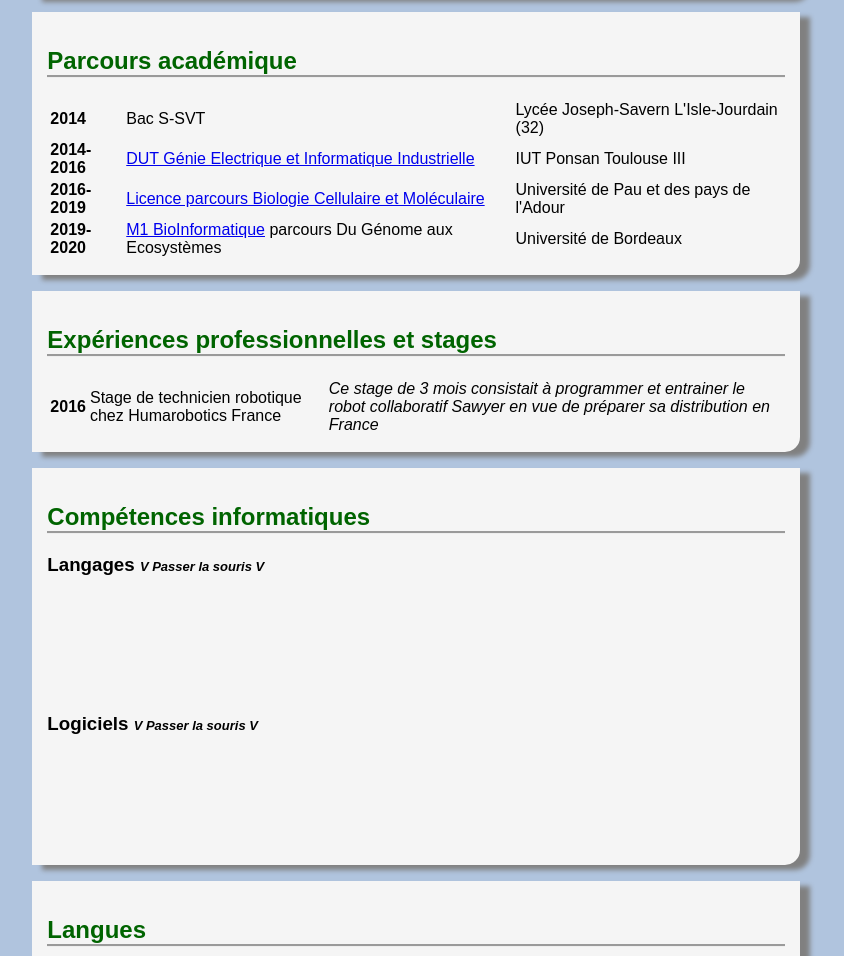
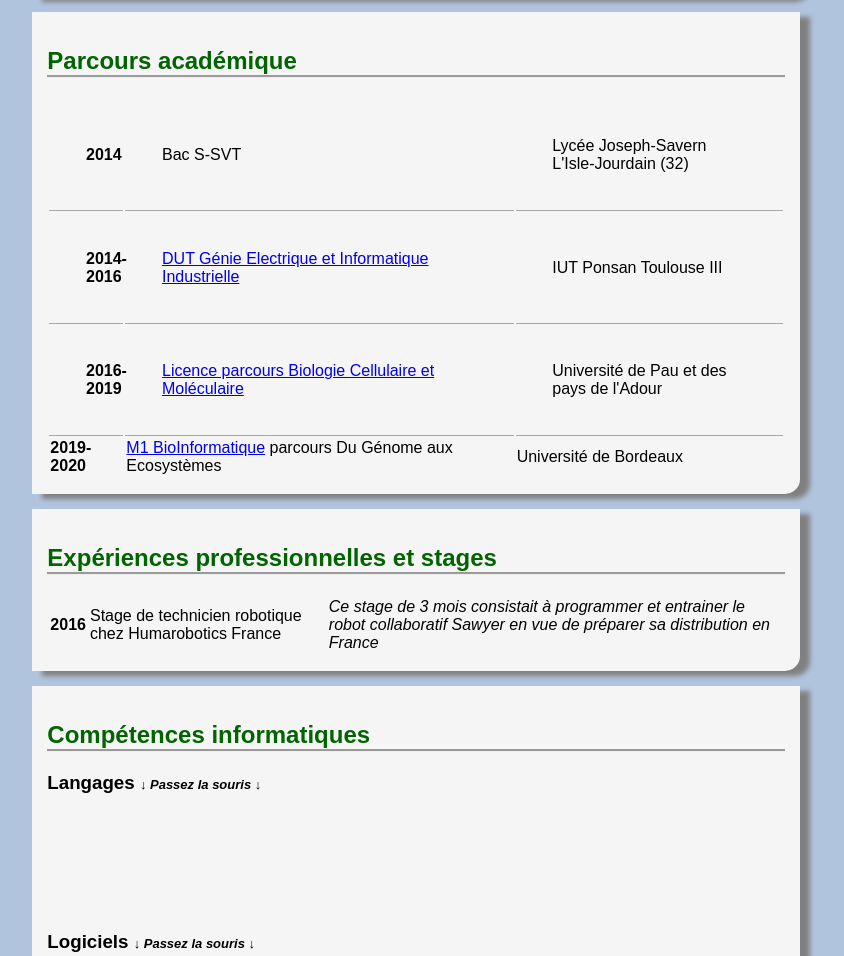
Before and after one commit to lpetrus32/CV_PETRUS, a plain HTML site: page index.html in a window 1280 px wide. Shown: the part 738-1694 px from the top of the page, without its empty margins (224-1068 px from the left). Drawn offline with Linux system fonts and the light colour scheme.

Commit message:
Update index.html

```diff
--- a/index.html
+++ b/index.html
@@ -13,12 +13,12 @@
     <p class="name">Louis PETRUS</p>
 
     <div class="menu">
-        <p><a class="link" href="#infos">Informations personnelles/contact <</a></p>
-        <p><a class="link" href="#Parc">Parcours académique <</a></p>
-        <p><a class="link" href="#Exp">Expériences professionnelles <</a></p>
-        <p><a class="link" href="#Comp">Compétences informatiques <</a></p>
-        <p><a class="link" href="#Lang">Langues <</a></p>
-        <p><a class="link" href="#Autres">Autres activités <</a></p>
+        <p class="backmenu1"><a class="link" href="#infos">Informations personnelles/contact <</a></p>
+        <p class="backmenu2"><a class="link" href="#Parc">Parcours académique < </a></p>
+        <p class="backmenu1"><a class="link" href="#Exp">Expériences professionnelles <</a></p>
+        <p class="backmenu2"><a class="link" href="#Comp">Compétences informatiques <</a></p>
+        <p class="backmenu1"><a class="link" href="#Lang">Langues <</a></p>
+        <p class="backmenu2"><a class="link" href="#Autres">Autres activités <</a></p>
     </div>
 
     <div class="box">
@@ -41,21 +41,21 @@
     <div class="box" >
         <a name="Parc"></a>
         <h2>Parcours académique</h2>
-        <table>
-            <tr class="sep">
-                <td class="bold">2014</td>
-                <td>Bac S-SVT</td>
-                <td>Lycée Joseph-Savern L'Isle-Jourdain (32)</td>
+        <table class="table1">
+            <tr>
+                <td class="bold sep">2014</td>
+                <td class="sep">Bac S-SVT</td>
+                <td class="sep">Lycée Joseph-Savern L'Isle-Jourdain (32)</td>
             </tr>
-            <tr class="sep">
-                <td class="bold">2014-2016</td>
-                <td><a href="http://www.ge2i.iut-tlse3.fr/?lang=fr">DUT Génie Electrique et Informatique Industrielle</a></td>
-                <td>IUT Ponsan Toulouse III</td>
+            <tr>
+                <td class="bold sep">2014-2016</td>
+                <td class="sep"><a href="http://www.ge2i.iut-tlse3.fr/?lang=fr">DUT Génie Electrique et Informatique Industrielle</a></td>
+                <td class="sep">IUT Ponsan Toulouse III</td>
             </tr>
-            <tr class="sep">
-                <td class="bold">2016-2019</td>
-                <td><a href="https://formation.univ-pau.fr/fr/catalogue/sciences-technologies-sante-STS/licence-12/licence-sciences-de-la-vie-11_1.html">Licence parcours Biologie Cellulaire et Moléculaire</a></td>
-                <td>Université de Pau et des pays de l'Adour</td>
+            <tr>
+                <td class="bold sep">2016-2019</td>
+                <td class="sep"><a href="https://formation.univ-pau.fr/fr/catalogue/sciences-technologies-sante-STS/licence-12/licence-sciences-de-la-vie-11_1.html">Licence parcours Biologie Cellulaire et Moléculaire</a></td>
+                <td class="sep">Université de Pau et des pays de l'Adour</td>
             </tr>
             <tr>
                 <td class="bold">2019-2020</td>
@@ -80,7 +80,7 @@
     <div class="box">
         <a name="Comp"></a>
             <h2>Compétences informatiques</h2>
-            <h3>Langages <span style="font-style: italic;font-size: small ;">V Passer la souris V</span></h3>
+            <h3>Langages <span style="font-style: italic;font-size: small ;">↓ Passez la souris ↓</span></h3>
             <div class="block">
                 <ul>
                     <li>Python</li>
@@ -90,7 +90,7 @@
                     <li>R</li>
                 </ul>
             </div>
-            <h3>Logiciels <span style="font-style: italic;font-size: small ;">V Passer la souris V</span></h3>
+            <h3>Logiciels <span style="font-style: italic;font-size: small ;">↓ Passez la souris ↓</span></h3>
             <div class="block">
                 <ul>
                     <li>Pack Office/LibreOffice (Traitement de texte, Diaporama, Tableur)</li>
```
